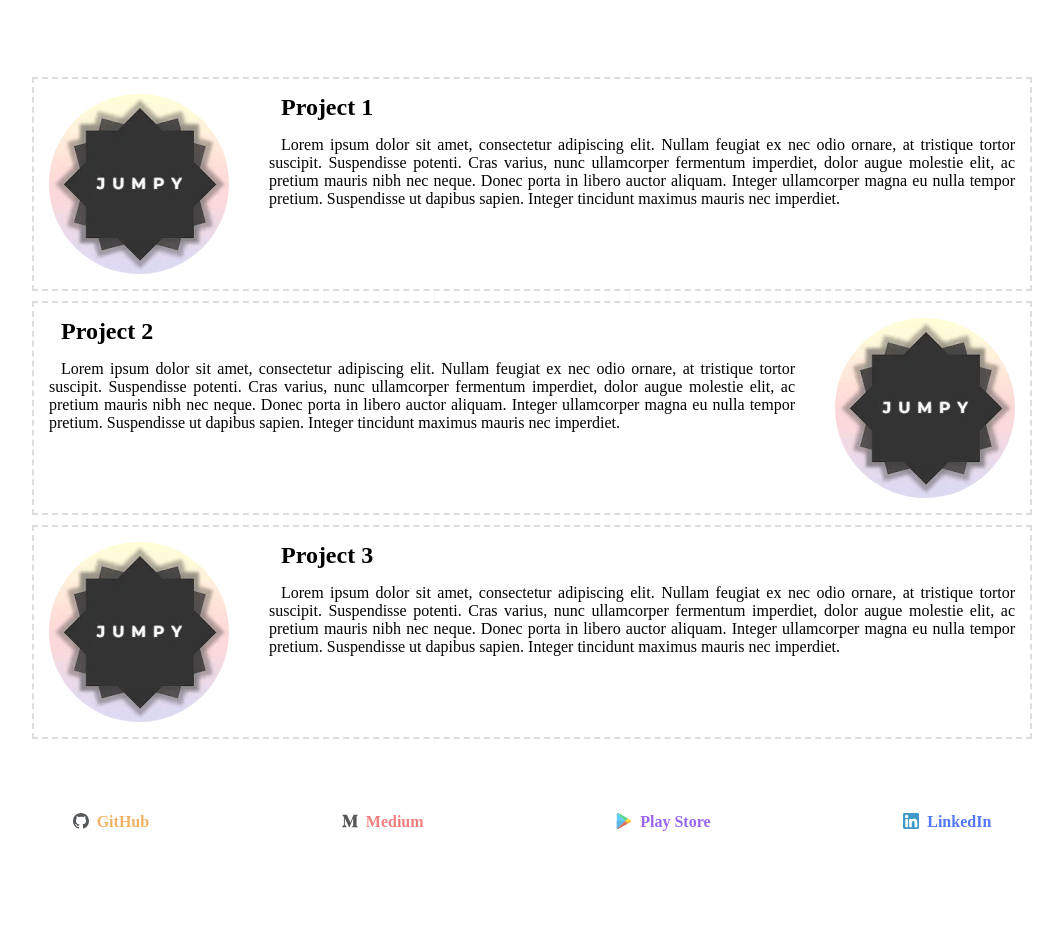
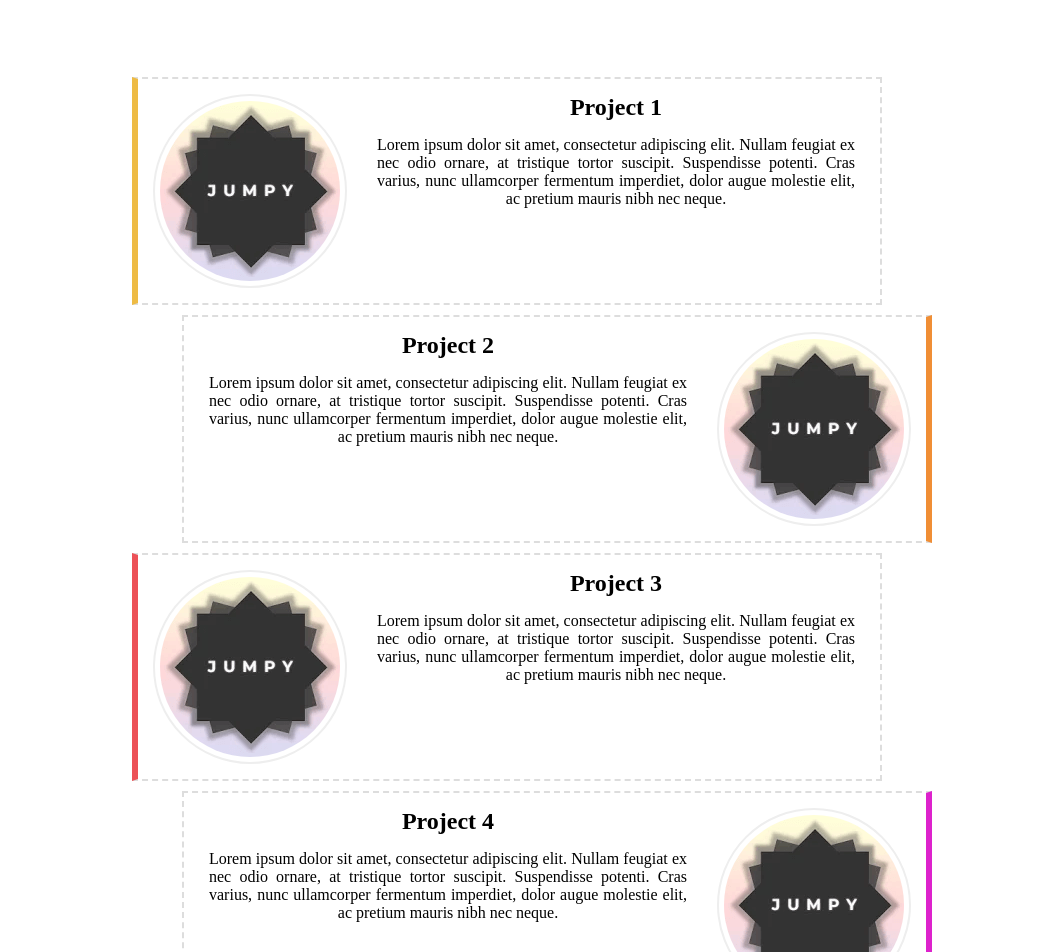
Before and after one commit to BerkinAKKAYA/berkinakkaya.github.io-2021, a Next.js app: page /projects in a window 1280 px wide. Shown: the part 100-1052 px from the top of the page, without its empty margins (108-1171 px from the left). Before the commit the page ends 993 px from the top, so only its background shows below. Built offline with nearby package versions, Linux system fonts and the light colour scheme; a web font is replaced by a local one.

Commit message:
project page

```diff
--- a/components/Project.js
+++ b/components/Project.js
@@ -1,10 +1,15 @@
 import styles from "../styles/Project.module.css";
 
-export default function Header({ title, right }) {
+export default function Header({ title, right, index }) {
   return (
     <div
-      className={styles.container}
-      style={{ flexDirection: right ? "row-reverse" : "row" }}
+      className={
+        styles.container +
+        " " +
+        (right ? styles.right : styles.left) +
+        " " +
+        styles["hover" + index]
+      }
     >
       <img src="/project-thumbnails/jumpy.png" alt={title} />
 
@@ -14,11 +19,12 @@ export default function Header({ title, right }) {
           Lorem ipsum dolor sit amet, consectetur adipiscing elit. Nullam
           feugiat ex nec odio ornare, at tristique tortor suscipit. Suspendisse
           potenti. Cras varius, nunc ullamcorper fermentum imperdiet, dolor
-          augue molestie elit, ac pretium mauris nibh nec neque. Donec porta in
-          libero auctor aliquam. Integer ullamcorper magna eu nulla tempor
-          pretium. Suspendisse ut dapibus sapien. Integer tincidunt maximus
-          mauris nec imperdiet.
+          augue molestie elit, ac pretium mauris nibh nec neque.
         </p>
+
+        <a href="#" className={styles.details}>
+          Click To See More
+        </a>
       </div>
     </div>
   );
--- a/pages/projects.js
+++ b/pages/projects.js
@@ -10,9 +10,11 @@ export default function Projects() {
       </Head>
 
       <div className={styles.container}>
-        <Project title="Project 1" />
-        <Project title="Project 2" right />
-        <Project title="Project 3" />
+        <Project title="Project 1" index="1" />
+        <Project title="Project 2" index="2" right />
+        <Project title="Project 3" index="3" />
+        <Project title="Project 4" index="4" right />
+        <Project title="Project 5" index="5" />
       </div>
     </>
   );
--- a/styles/Project.module.css
+++ b/styles/Project.module.css
@@ -1,27 +1,104 @@
 .container {
   display: flex;
-  gap: 40px;
+  gap: 20px;
+  cursor: pointer;
 
   border: 2px dashed #ddd;
   padding: 15px;
   margin: 10px 0;
 }
 
+.container.left {
+  margin-right: 50px;
+  border-left: 6px solid black;
+}
+.container.right {
+  flex-direction: row-reverse;
+  margin-left: 50px;
+  border-right: 6px solid black;
+}
+
+.container:hover {
+  border-color: #aaa;
+  margin-inline: 0 !important;
+}
+
+@media (max-width: 600px) {
+  .container {
+    flex-direction: column;
+  }
+}
+
 .container img {
   max-width: 100%;
   max-height: 100%;
   border-radius: 100%;
-
-  max-width: 100%;
-  max-height: 100%;
   margin: auto;
   display: block;
+  border: 2px solid #ccc;
+  padding: 5px;
 }
 
 .content h2 {
-  text-indent: 12px;
+  text-align: center;
 }
 .content p {
-  text-indent: 12px;
   text-align: justify;
+  text-align-last: center;
+  padding: 0 10px;
 }
+
+.hover1 {
+  border-left-color: rgb(238, 187, 68) !important;
+}
+.hover2 {
+  border-right-color: rgb(240, 142, 53) !important;
+}
+.hover3 {
+  border-left-color: rgb(236, 81, 87) !important;
+}
+.hover4 {
+  border-right-color: rgb(221, 34, 204) !important;
+}
+.hover5 {
+  border-left-color: rgb(136, 51, 221) !important;
+}
+.hover1 .details,
+.hover1 img {
+  color: rgb(238, 187, 68);
+  border-color: rgb(238, 187, 68);
+}
+.hover2 .details,
+.hover2 img {
+  color: rgb(240, 142, 53);
+  border-color: rgb(240, 142, 53);
+}
+.hover3 .details,
+.hover3 img {
+  color: rgb(236, 81, 87);
+  border-color: rgb(236, 81, 87);
+}
+.hover4 .details,
+.hover4 img {
+  color: rgb(221, 34, 204);
+  border-color: rgb(221, 34, 204);
+}
+.hover5 .details,
+.hover5 img {
+  color: rgb(136, 51, 221);
+  border-color: rgb(136, 51, 221);
+}
+
+.details {
+  text-align: center;
+  display: block;
+  margin-top: 20px;
+  opacity: 0;
+}
+
+.container:hover .details {
+  opacity: 1;
+}
+.container:not(:hover) img {
+  border-color: #eee;
+}
--- a/styles/Projects.module.css
+++ b/styles/Projects.module.css
@@ -1,5 +1,5 @@
 .container {
-  width: 1000px;
+  width: 800px;
   max-width: 80vw;
   margin-bottom: 50px;
 }
```
